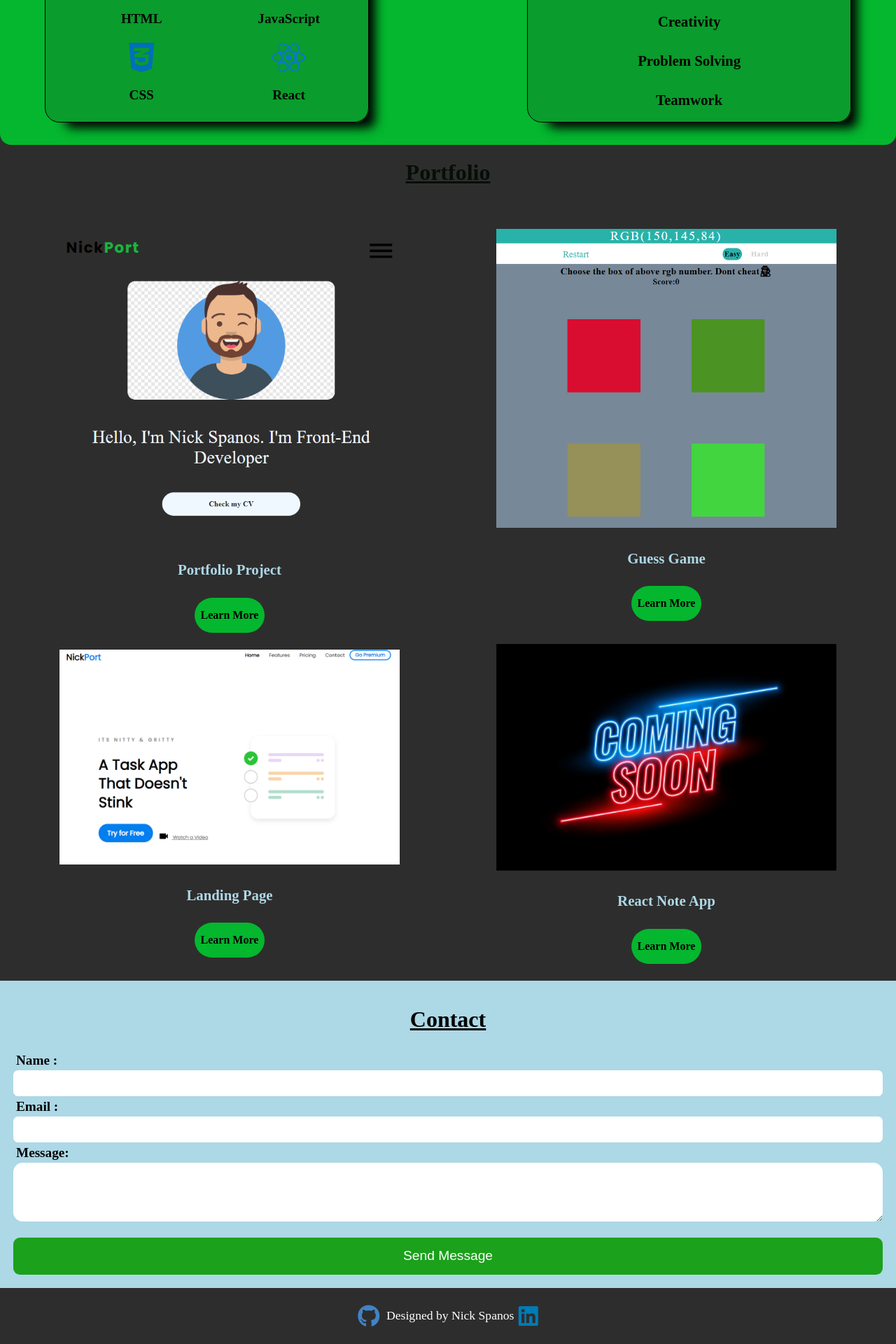
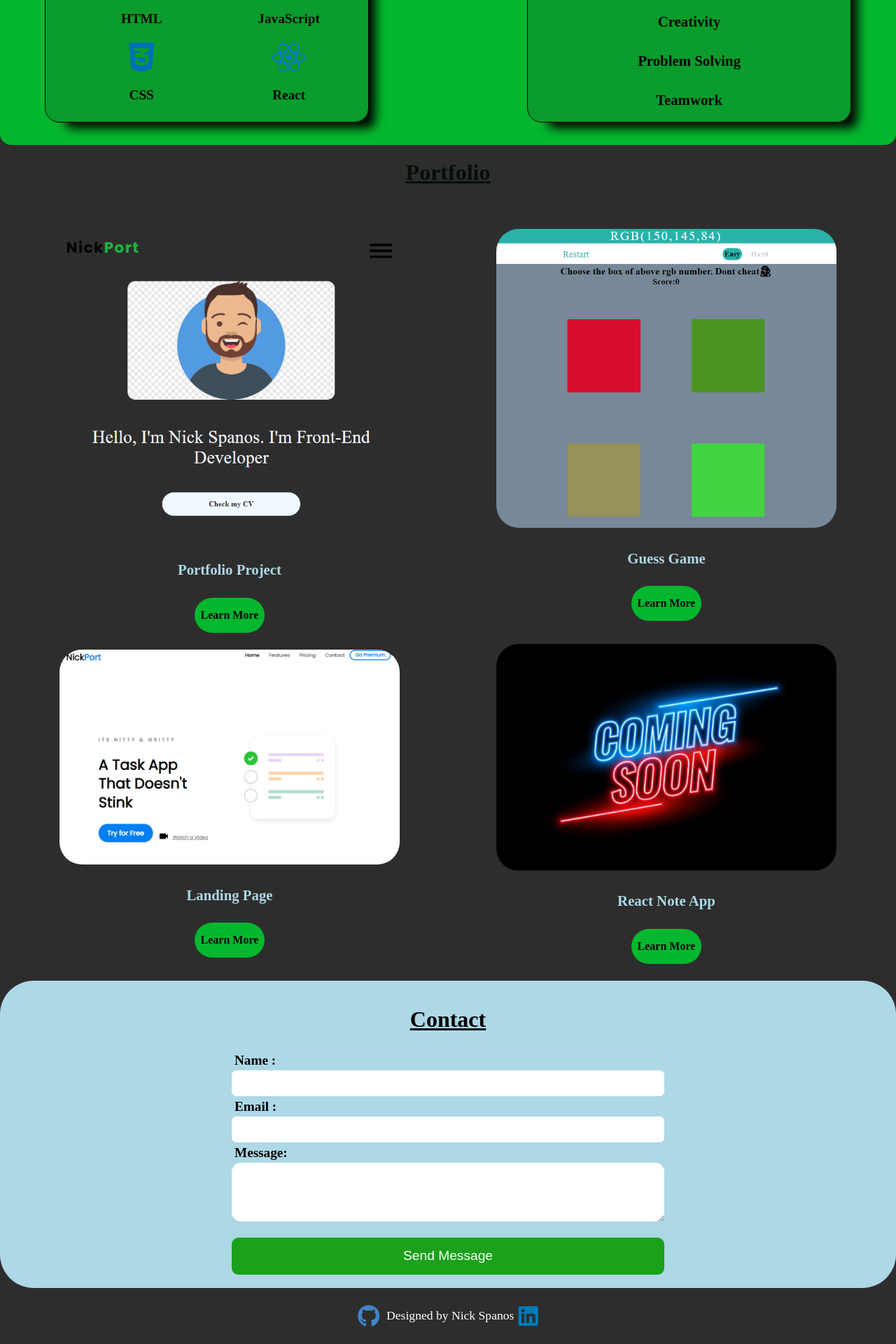
Before and after one commit to Spanosnick/NickPort, a PHP site: page / in a window 1280 px wide. Shown: the part 1062-2982 px from the top of the page at 70% size. Run offline with PHP 8.4, Linux system fonts and the light colour scheme; some libraries are stand-ins or nearby versions.

Commit message:
Changing Contact Section

```diff
--- a/css/style.css
+++ b/css/style.css
@@ -254,6 +254,7 @@ body a {
 }
 
 .portfolio-sec .container .project-container .project-pic {
+  border-radius: 2em;
   width: 80%;
   height: 50%;
 }
@@ -295,6 +296,7 @@ body a {
 }
 
 .contact-sec {
+  border-radius: 3em;
   background-color: lightblue;
   text-align: center;
   padding: 1em;
@@ -308,6 +310,8 @@ body a {
 }
 
 .contact-sec .container {
+  margin: auto;
+  width: 50%;
   text-align: left;
 }
 
@@ -415,7 +419,7 @@ body a {
 .modal {
   border-radius: 1em;
   margin: auto;
-  width: 90%;
+  width: 50%;
   background-color: white;
   text-align: center;
   -webkit-transition: opacity  0.5s ease;
@@ -438,6 +442,7 @@ body a {
 }
 
 .modal #close {
+  cursor: pointer;
   margin: auto;
   width: 25%;
   margin-bottom: 1em;
--- a/css/style.scss
+++ b/css/style.scss
@@ -271,6 +271,7 @@ a{
 
         .project-pic{
 
+         border-radius: 2em;
           width: 80%;
           height: 50%;
         }
@@ -305,7 +306,7 @@ a{
 }
 
 .contact-sec{
-
+ border-radius: 3em;
   background-color:lightblue;
   text-align: center;
   padding: 1em;
@@ -320,7 +321,8 @@ a{
   }
 
   .container{
-
+    margin: auto;
+      width: 50%;
     text-align: left;
 
     form{
@@ -421,9 +423,10 @@ transition: opacity  0.5s ease;
 
 
 .modal{
+
   border-radius: 1em;
 margin: auto;
-  width: 90%;
+  width: 50%;
   background-color: white;
   text-align: center;
   transition: opacity  0.5s ease;
@@ -440,6 +443,7 @@ margin: auto;
     }
   }
   #close{
+    cursor: pointer;
     margin: auto;
     width: 25%;
     margin-bottom: 1em;
--- a/index.html
+++ b/index.html
@@ -136,8 +136,8 @@ and web apps.I ❤️ coffee and pasta , also I want to explore new technologies
 <!---- MODALS ----------------------------------------->
   <div class="modal-container" id="modal-contaniner pr1">
     <div class="modal">
-      <h1>Title Modal 1</h1>
-      <p>Lorem, ipsum dolor sit amet consectetur adipisicing elit. Praesentium asperiores dolorem inventore maxime accusantium ex aliquid. Obcaecati ducimus reprehenderit dicta.</p>
+      <h1>Portfolio Project</h1>
+      <p>This is my First portfolio project from 0.My design options is not very good but i try with train to be better on design section </p>
       <ul class="used-lang">
         <li>HTML</li>
         <li>CSS</li>
```
Also changed, not shown: 1 other file.
